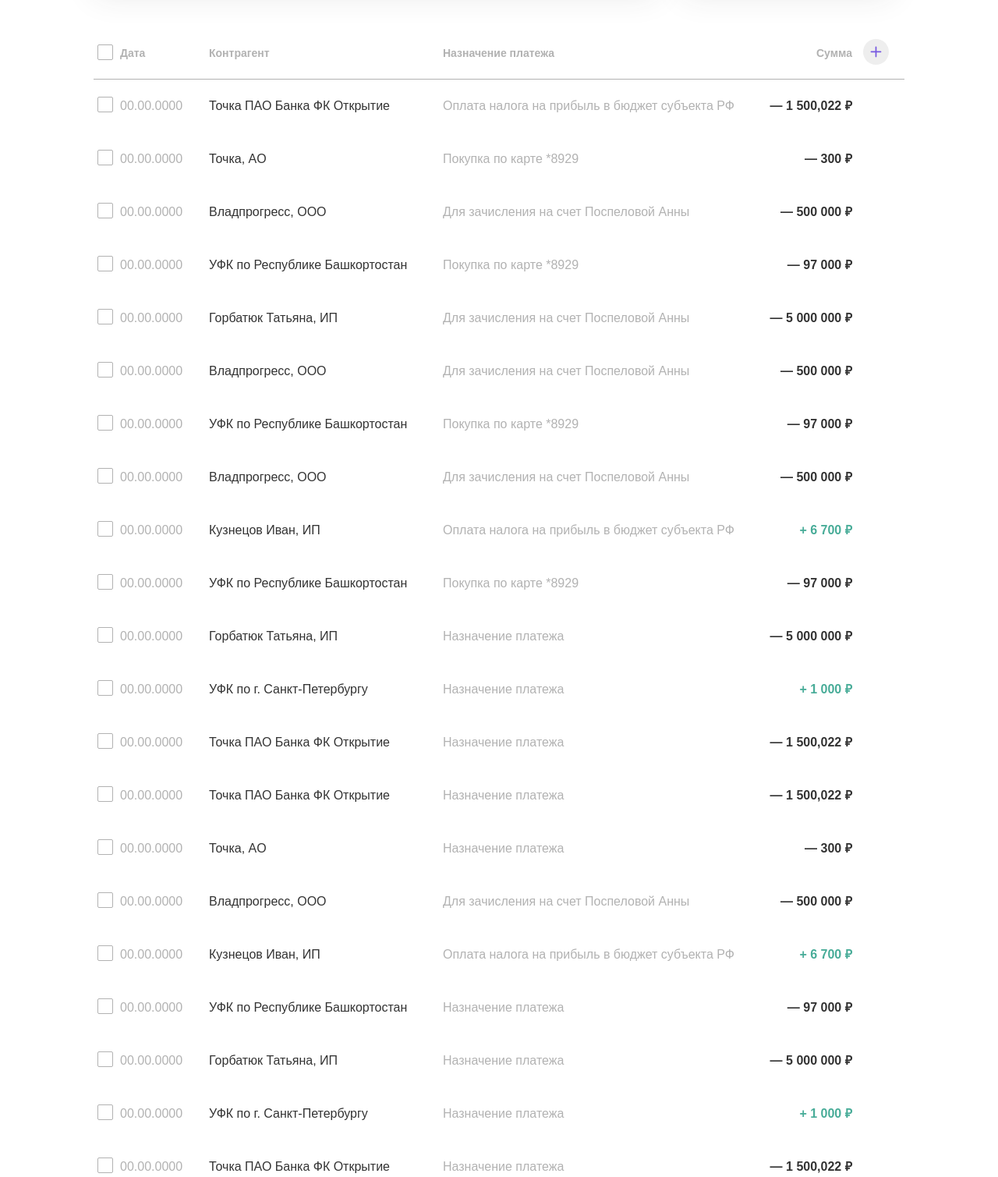
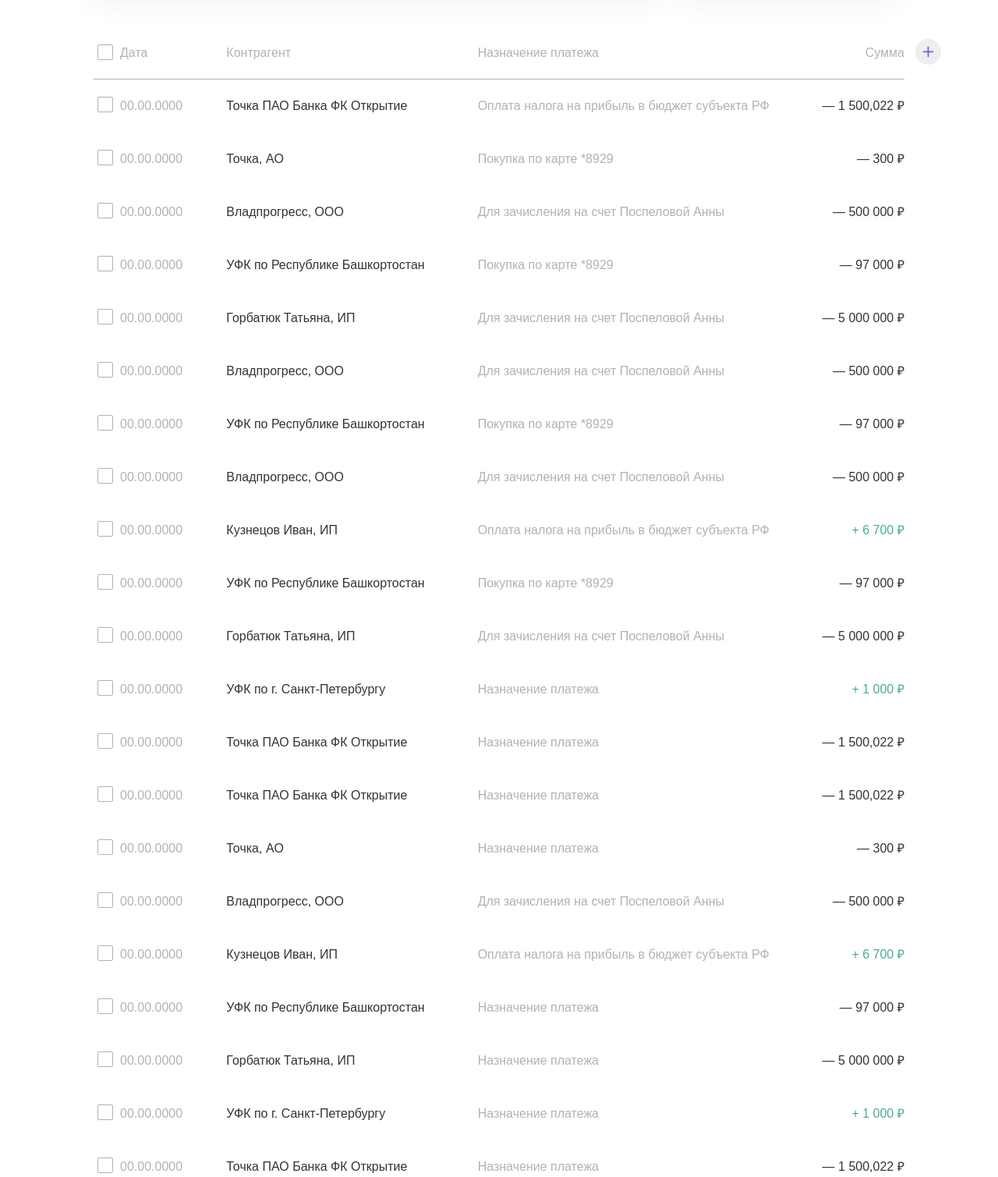
Before and after one commit to Critonik/html-css-template, a website: page source/index.html in a window 1280 px wide. Shown: the part 500-2009 px from the top of the page at 78% size. Drawn offline with nearby package versions, Linux system fonts and the light colour scheme; files that its build step writes are made by us from their sources; a web font is replaced by a local one.

Commit message:
таблица

```diff
--- a/gulpfile.js
+++ b/gulpfile.js
@@ -39,7 +39,6 @@
   });
 
   gulp.watch("source/sass/**/*.{scss,sass}", gulp.series("css"));
-  gulp.watch("source/img/icon-*.svg", gulp.series("html", "refresh"));
   gulp.watch("source/*.html", gulp.series("html", "refresh"));
 });
 gulp.task("refresh", function (done) {
@@ -51,7 +50,7 @@
 });
 gulp.task("copy", function () {
   return gulp.src([
-    "source/fonts/**/*.{otf,otf}",
+    "source/fonts/**/*.otf",
     "source/img/**",
     "source/js/**",
     "source/*.ico"
--- a/source/index.html
+++ b/source/index.html
@@ -61,21 +61,36 @@
     </header>
     <main class="excerpt">
         <table class="excerpt_table">
+            <thead>
             <tr class="excerpt_table-item excerpt_table-header">
                 <th class="excerpt_table-cell">
                     <input class="excerpt_table-checkbox excerpt_table-checkbox-header" type="checkbox" id="excerpt_head">
                     <label class="excerpt_table-date" for="excerpt_head">Дата</label>
+                </th>
+                <th class="excerpt_table-cell">
                     <label class="excerpt_table-counterparties excerpt_table-counterparties-header" for="excerpt_head">Контрагент</label>
+                </th>
+                <th class="excerpt_table-cell">
                     <label class="excerpt_table-purpose excerpt_table-purpose-header" for="excerpt_head">Назначение платежа</label>
+                </th>
+                <th class="excerpt_table-cell">
                     <label class="excerpt_table-sum excerpt_table-sum-header" for="excerpt_head">Сумма</label>
                 </th>
             </tr>
+        </thead>
+        <tbody>
             <tr class="excerpt_table-item">
                 <td class="excerpt_table-cell">
                     <input class="excerpt_table-checkbox" type="checkbox" id="excerpt_item[1]">
                     <label class="excerpt_table-date" for="excerpt_item[1]">00.00.0000</label>
+                </td>
+                <td class="excerpt_table-cell">
                     <label class="excerpt_table-counterparties" for="excerpt_item[1]">Точка ПАО Банка ФК Открытие</label>
+                </td>
+                <td class="excerpt_table-cell">
                     <label class="excerpt_table-purpose" for="excerpt_item[1]">Оплата налога на прибыль в бюджет субъекта РФ</label>
+                </td>
+                <td class="excerpt_table-cell">
                     <label class="excerpt_table-sum" for="excerpt_item[1]">— 1 500,022 ₽</label>
                 </td>
             </tr>
@@ -83,8 +98,14 @@
                 <td class="excerpt_table-cell">
                     <input class="excerpt_table-checkbox" type="checkbox" id="excerpt_item[2]">
                     <label class="excerpt_table-date" for="excerpt_item[2]">00.00.0000</label>
+                </td>
+                <td class="excerpt_table-cell">
                     <label class="excerpt_table-counterparties" for="excerpt_item[2]">Точка, AO</label>
+                </td>
+                <td class="excerpt_table-cell">
                     <label class="excerpt_table-purpose" for="excerpt_item[2]">Покупка по карте *8929</label>
+                </td>
+                <td class="excerpt_table-cell">
                     <label class="excerpt_table-sum" for="excerpt_item[2]">— 300 ₽</label>
                 </td>
             </tr>
@@ -92,8 +113,14 @@
                 <td class="excerpt_table-cell">
                     <input class="excerpt_table-checkbox" type="checkbox" id="excerpt_item[3]">
                     <label class="excerpt_table-date" for="excerpt_item[3]">00.00.0000</label>
+                </td>
+                <td class="excerpt_table-cell">
                     <label class="excerpt_table-counterparties" for="excerpt_item[3]">Владпрогресс, ООО</label>
+                </td>
+                <td class="excerpt_table-cell">
                     <label class="excerpt_table-purpose" for="excerpt_item[3]">Для зачисления на счет Поспеловой Анны</label>
+                </td>
+                <td class="excerpt_table-cell">
                     <label class="excerpt_table-sum" for="excerpt_item[3]">— 500 000 ₽</label>
                 </td>
             </tr>
@@ -101,8 +128,14 @@
                 <td class="excerpt_table-cell">
                     <input class="excerpt_table-checkbox" type="checkbox" id="excerpt_item[4]">
                     <label class="excerpt_table-date" for="excerpt_item[4]">00.00.0000</label>
+                </td>
+                <td class="excerpt_table-cell">
                     <label class="excerpt_table-counterparties" for="excerpt_item[4]">УФК по Республике Башкортостан</label>
+                </td>
+                <td class="excerpt_table-cell">
                     <label class="excerpt_table-purpose" for="excerpt_item[4]">Покупка по карте *8929</label>
+                </td>
+                <td class="excerpt_table-cell">
                     <label class="excerpt_table-sum" for="excerpt_item[4]">— 97 000 ₽</label>
                 </td>
             </tr>
@@ -110,8 +143,14 @@
                 <td class="excerpt_table-cell">
                     <input class="excerpt_table-checkbox" type="checkbox" id="excerpt_item[5]">
                     <label class="excerpt_table-date" for="excerpt_item[5]">00.00.0000</label>
+                </td>
+                <td class="excerpt_table-cell">
                     <label class="excerpt_table-counterparties" for="excerpt_item[5]">Горбатюк Татьяна, ИП</label>
+                </td>
+                <td class="excerpt_table-cell">
                     <label class="excerpt_table-purpose" for="excerpt_item[5]">Для зачисления на счет Поспеловой Анны</label>
+                </td>
+                <td class="excerpt_table-cell">
                     <label class="excerpt_table-sum" for="excerpt_item[5]">— 5 000 000 ₽</label>
                 </td>
             </tr>
@@ -119,8 +158,14 @@
                 <td class="excerpt_table-cell">
                     <input class="excerpt_table-checkbox" type="checkbox" id="excerpt_item[7]">
                     <label class="excerpt_table-date" for="excerpt_item[7]">00.00.0000</label>
+                </td>
+                <td class="excerpt_table-cell">
                     <label class="excerpt_table-counterparties" for="excerpt_item[7]">Владпрогресс, ООО</label>
+                </td>
+                <td class="excerpt_table-cell">
                     <label class="excerpt_table-purpose" for="excerpt_item[7]">Для зачисления на счет Поспеловой Анны</label>
+                </td>
+                <td class="excerpt_table-cell">
                     <label class="excerpt_table-sum" for="excerpt_item[7]">— 500 000 ₽</label>
                 </td>
             </tr>
@@ -128,8 +173,14 @@
                     <td class="excerpt_table-cell">
                         <input class="excerpt_table-checkbox" type="checkbox" id="excerpt_item[8]">
                         <label class="excerpt_table-date" for="excerpt_item[8]">00.00.0000</label>
+                    </td>
+                    <td class="excerpt_table-cell">
                         <label class="excerpt_table-counterparties" for="excerpt_item[8]">УФК по Республике Башкортостан</label>
+                    </td>
+                    <td class="excerpt_table-cell">
                         <label class="excerpt_table-purpose" for="excerpt_item[8]">Покупка по карте *8929</label>
+                    </td>
+                    <td class="excerpt_table-cell">
                         <label class="excerpt_table-sum" for="excerpt_item[8]">— 97 000 ₽</label>
                     </td>
             </tr>
@@ -137,8 +188,14 @@
                 <td class="excerpt_table-cell">
                     <input class="excerpt_table-checkbox" type="checkbox" id="excerpt_item[9]">
                     <label class="excerpt_table-date" for="excerpt_item[9]">00.00.0000</label>
+                </td>
+                <td class="excerpt_table-cell">
                     <label class="excerpt_table-counterparties" for="excerpt_item[9]">Владпрогресс, ООО</label>
+                </td>
+                <td class="excerpt_table-cell">
                     <label class="excerpt_table-purpose" for="excerpt_item[9]">Для зачисления на счет Поспеловой Анны</label>
+                </td>
+                <td class="excerpt_table-cell">
                     <label class="excerpt_table-sum" for="excerpt_item[9]">— 500 000 ₽</label>
                 </td>
             </tr>
@@ -146,8 +203,14 @@
                 <td class="excerpt_table-cell">
                     <input class="excerpt_table-checkbox" type="checkbox" id="excerpt_item[10]">
                     <label class="excerpt_table-date" for="excerpt_item[10]">00.00.0000</label>
+                </td>
+                <td class="excerpt_table-cell">
                     <label class="excerpt_table-counterparties" for="excerpt_item[10]">Кузнецов Иван, ИП</label>
+                </td>
+                <td class="excerpt_table-cell">
                     <label class="excerpt_table-purpose" for="excerpt_item[10]">Оплата налога на прибыль в бюджет субъекта РФ</label>
+                </td>
+                <td class="excerpt_table-cell">
                     <label class="excerpt_table-sum excerpt_table-sum-in" for="excerpt_item[10]">+ 6 700 ₽</label>
                 </td>
             </tr>
@@ -155,8 +218,14 @@
                 <td class="excerpt_table-cell">
                     <input class="excerpt_table-checkbox" type="checkbox" id="excerpt_item[11]">
                     <label class="excerpt_table-date" for="excerpt_item[11]">00.00.0000</label>
+                </td>
+                <td class="excerpt_table-cell">
                     <label class="excerpt_table-counterparties" for="excerpt_item[11]">УФК по Республике Башкортостан</label>
+                </td>
+                <td class="excerpt_table-cell">
                     <label class="excerpt_table-purpose" for="excerpt_item[11]">Покупка по карте *8929</label>
+                </td>
+                <td class="excerpt_table-cell">
                     <label class="excerpt_table-sum" for="excerpt_item[11]">— 97 000 ₽</label>
                 </td>
             </tr>
@@ -164,8 +233,14 @@
                 <td class="excerpt_table-cell">
                     <input class="excerpt_table-checkbox" type="checkbox" id="excerpt_item[12]">
                     <label class="excerpt_table-date" for="excerpt_item[12]">00.00.0000</label>
+                </td>
+                <td class="excerpt_table-cell">
                     <label class="excerpt_table-counterparties" for="excerpt_item[12]">Горбатюк Татьяна, ИП</label>
-                    <label class="excerpt_table-purpose" for="excerpt_item[12]">Назначение платежа</label>
+                </td>
+                <td class="excerpt_table-cell">
+                    <label class="excerpt_table-purpose" for="excerpt_item[12]">Для зачисления на счет Поспеловой Анны</label>
+                </td>
+                <td class="excerpt_table-cell">
                     <label class="excerpt_table-sum" for="excerpt_item[12]">— 5 000 000 ₽</label>
                 </td>
             </tr>
@@ -173,8 +248,14 @@
                 <td class="excerpt_table-cell">
                     <input class="excerpt_table-checkbox" type="checkbox" id="excerpt_item[13]">
                     <label class="excerpt_table-date" for="excerpt_item[13]">00.00.0000</label>
+                </td>
+                <td class="excerpt_table-cell">
                     <label class="excerpt_table-counterparties" for="excerpt_item[13]">УФК по г. Санкт-Петербургу</label>
+                </td>
+                <td class="excerpt_table-cell">
                     <label class="excerpt_table-purpose" for="excerpt_item[13]">Назначение платежа</label>
+                </td>
+                <td class="excerpt_table-cell">
                     <label class="excerpt_table-sum excerpt_table-sum-in" for="excerpt_item[13]">+ 1 000 ₽</label>
                 </td>
             </tr>
@@ -182,8 +263,14 @@
                 <td class="excerpt_table-cell">
                     <input class="excerpt_table-checkbox" type="checkbox" id="excerpt_item[14]">
                     <label class="excerpt_table-date" for="excerpt_item[14]">00.00.0000</label>
+                </td>
+                <td class="excerpt_table-cell">
                     <label class="excerpt_table-counterparties" for="excerpt_item[14]">Точка ПАО Банка ФК Открытие</label>
+                </td>
+                <td class="excerpt_table-cell">
                     <label class="excerpt_table-purpose" for="excerpt_item[14]">Назначение платежа</label>
+                </td>
+                <td class="excerpt_table-cell">
                     <label class="excerpt_table-sum" for="excerpt_item[14]">— 1 500,022 ₽</label>
                 </td>
             </tr>
@@ -191,8 +278,14 @@
                 <td class="excerpt_table-cell">
                     <input class="excerpt_table-checkbox" type="checkbox" id="excerpt_item[15]">
                     <label class="excerpt_table-date" for="excerpt_item[15]">00.00.0000</label>
+                </td>
+                <td class="excerpt_table-cell">
                     <label class="excerpt_table-counterparties" for="excerpt_item[15]">Точка ПАО Банка ФК Открытие</label>
+                </td>
+                <td class="excerpt_table-cell">
                     <label class="excerpt_table-purpose" for="excerpt_item[15]">Назначение платежа</label>
+                </td>
+                <td class="excerpt_table-cell">
                     <label class="excerpt_table-sum" for="excerpt_item[15]">— 1 500,022 ₽</label>
                 </td>
             </tr>
@@ -200,8 +293,14 @@
                 <td class="excerpt_table-cell">
                     <input class="excerpt_table-checkbox" type="checkbox" id="excerpt_item[16]">
                     <label class="excerpt_table-date" for="excerpt_item[16]">00.00.0000</label>
+                </td>
+                <td class="excerpt_table-cell">
                     <label class="excerpt_table-counterparties" for="excerpt_item[16]">Точка, AO</label>
+                </td>
+                <td class="excerpt_table-cell">
                     <label class="excerpt_table-purpose" for="excerpt_item[16]">Назначение платежа</label>
+                </td>
+                <td class="excerpt_table-cell">
                     <label class="excerpt_table-sum" for="excerpt_item[16]">— 300 ₽</label>
                 </td>
             </tr>
@@ -209,8 +308,14 @@
                 <td class="excerpt_table-cell">
                     <input class="excerpt_table-checkbox" type="checkbox" id="excerpt_item[17]">
                     <label class="excerpt_table-date" for="excerpt_item[17]">00.00.0000</label>
+                </td>
+                <td class="excerpt_table-cell">
                     <label class="excerpt_table-counterparties" for="excerpt_item[17]">Владпрогресс, ООО</label>
+                </td>
+                <td class="excerpt_table-cell">
                     <label class="excerpt_table-purpose" for="excerpt_item[17]">Для зачисления на счет Поспеловой Анны</label>
+                </td>
+                <td class="excerpt_table-cell">
                     <label class="excerpt_table-sum" for="excerpt_item[17]">— 500 000 ₽</label>
                 </td>
             </tr>
@@ -218,8 +323,14 @@
                 <td class="excerpt_table-cell">
                     <input class="excerpt_table-checkbox" type="checkbox" id="excerpt_item[18]">
                     <label class="excerpt_table-date" for="excerpt_item[18]">00.00.0000</label>
+                </td>
+                <td class="excerpt_table-cell">
                     <label class="excerpt_table-counterparties" for="excerpt_item[18]">Кузнецов Иван, ИП</label>
+                </td>
+                <td class="excerpt_table-cell">
                     <label class="excerpt_table-purpose" for="excerpt_item[18]">Оплата налога на прибыль в бюджет субъекта РФ</label>
+                </td>
+                <td class="excerpt_table-cell">
                     <label class="excerpt_table-sum excerpt_table-sum-in" for="excerpt_item[18]">+ 6 700 ₽</label>
                 </td>
             </tr>
@@ -227,8 +338,14 @@
                 <td class="excerpt_table-cell">
                     <input class="excerpt_table-checkbox" type="checkbox" id="excerpt_item[19]">
                     <label class="excerpt_table-date" for="excerpt_item[19]">00.00.0000</label>
+                </td>
+                <td class="excerpt_table-cell">
                     <label class="excerpt_table-counterparties" for="excerpt_item[19]">УФК по Республике Башкортостан</label>
+                </td>
+                <td class="excerpt_table-cell">
                     <label class="excerpt_table-purpose" for="excerpt_item[19]">Назначение платежа</label>
+                </td>
+                <td class="excerpt_table-cell">
                     <label class="excerpt_table-sum" for="excerpt_item[19]">— 97 000 ₽</label>
                 </td>
             </tr>
@@ -236,8 +353,14 @@
                 <td class="excerpt_table-cell">
                     <input class="excerpt_table-checkbox" type="checkbox" id="excerpt_item[20]">
                     <label class="excerpt_table-date" for="excerpt_item[20]">00.00.0000</label>
+                </td>
+                <td class="excerpt_table-cell">
                     <label class="excerpt_table-counterparties" for="excerpt_item[20]">Горбатюк Татьяна, ИП</label>
+                </td>
+                <td class="excerpt_table-cell">
                     <label class="excerpt_table-purpose" for="excerpt_item[20]">Назначение платежа</label>
+                </td>
+                <td class="excerpt_table-cell">
                     <label class="excerpt_table-sum" for="excerpt_item[20]">— 5 000 000 ₽</label>
                 </td>
             </tr>
@@ -245,8 +368,14 @@
                 <td class="excerpt_table-cell">
                     <input class="excerpt_table-checkbox" type="checkbox" id="excerpt_item[21]">
                     <label class="excerpt_table-date" for="excerpt_item[21]">00.00.0000</label>
+                </td>
+                <td class="excerpt_table-cell">
                     <label class="excerpt_table-counterparties" for="excerpt_item[21]">УФК по г. Санкт-Петербургу</label>
+                </td>
+                <td class="excerpt_table-cell">
                     <label class="excerpt_table-purpose" for="excerpt_item[21]">Назначение платежа</label>
+                </td>
+                <td class="excerpt_table-cell">
                     <label class="excerpt_table-sum excerpt_table-sum-in" for="excerpt_item[21]">+ 1 000 ₽</label>
                 </td>
             </tr>
@@ -254,11 +383,18 @@
                 <td class="excerpt_table-cell">
                     <input class="excerpt_table-checkbox" type="checkbox" id="excerpt_item[22]">
                     <label class="excerpt_table-date" for="excerpt_item[22]">00.00.0000</label>
+                </td>
+                <td class="excerpt_table-cell">
                     <label class="excerpt_table-counterparties" for="excerpt_item[22]">Точка ПАО Банка ФК Открытие</label>
+                </td>
+                <td class="excerpt_table-cell">
                     <label class="excerpt_table-purpose" for="excerpt_item[22]">Назначение платежа</label>
+                </td>
+                <td class="excerpt_table-cell">
                     <label class="excerpt_table-sum" for="excerpt_item[22]">— 1 500,022 ₽</label>
                 </td>
             </tr>
+            </tbody>
         </table>
     </main>
 </body>
--- a/source/sass/blocks/excerpt.scss
+++ b/source/sass/blocks/excerpt.scss
@@ -10,6 +10,7 @@
     display: flex;
     flex-wrap: wrap;
     padding: 0 20px;
+    width: 100%;
 }
 
 .excerpt_table-item {
@@ -19,7 +20,7 @@
     padding: 24px 0;
     margin: 0 auto 5px;
     color: #b2b2b2;
-    font-size: 14px;
+    font-size: 16px;
     line-height: 20px;
     border: 1px #f2f2f2 solid;
 }
@@ -31,6 +32,7 @@
     width: 100%;
     text-align: left;
     margin-right: auto;
+    font-weight: 400;
 }
 
 .excerpt_table-counterparties-header {
@@ -42,6 +44,7 @@
     width: 100%;
     order: 4;
     text-align: left;
+    font-weight: 400;
 }
 
 .excerpt_table-sum {
@@ -51,6 +54,7 @@
     font-weight: bold;
     margin-right: auto;
     order: 3;
+    font-weight: 400;
 }
 
 .excerpt_table-sum-header {
@@ -90,6 +94,7 @@
     text-align: left;
     position: relative;
     order: 1;
+    font-weight: 400;
 }
 
 .excerpt_table-date::before {
@@ -135,7 +140,7 @@
 
     .excerpt_table-header {
         color: #b2b2b2;
-        font-size: 14px;
+        font-size: 16px;
         line-height: 18px;
         border-bottom: 1px #b2b2b2 solid;
     }
@@ -143,6 +148,7 @@
     .excerpt_table-cell {
         display: flex;
         padding: 0;
+        width: auto;
     }
 
     .excerpt_table-counterparties {
@@ -241,7 +247,7 @@
 
     .excerpt_table-header {
         color: #b2b2b2;
-        font-size: 14px;
+        font-size: 16px;
         line-height: 18px;
         border-bottom: 1px #b2b2b2 solid;
     }
@@ -280,7 +286,7 @@
         background-repeat: no-repeat;
         background-position: center;
         top: 14px;
-        right: 20px;
+        right: -47px;
         background-size: 34px;
         width: 34px;
         height: 34px;
```
Also changed, not shown: source/sass/blocks/page-header.scss (+4 -4 lines), source/img/ArrowLeft.svg (renamed from source/img/Arrow Left.svg), source/img/MaskGroup-1.png (renamed from source/img/Mask Group-1.png). Lines whose indentation alone changed are shown as unchanged.
